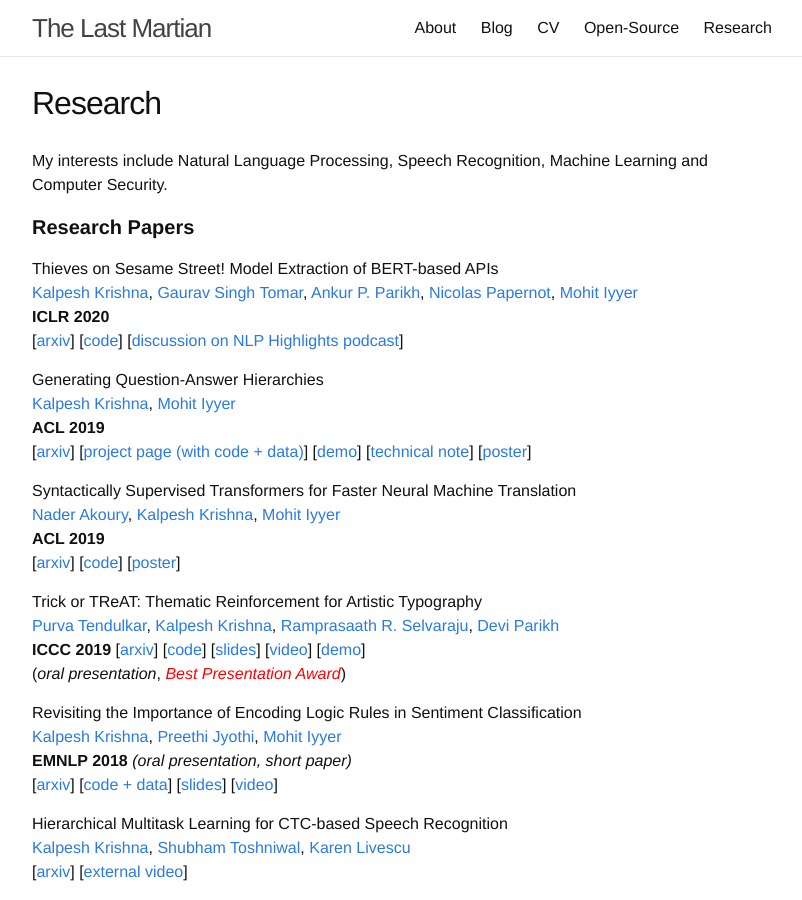
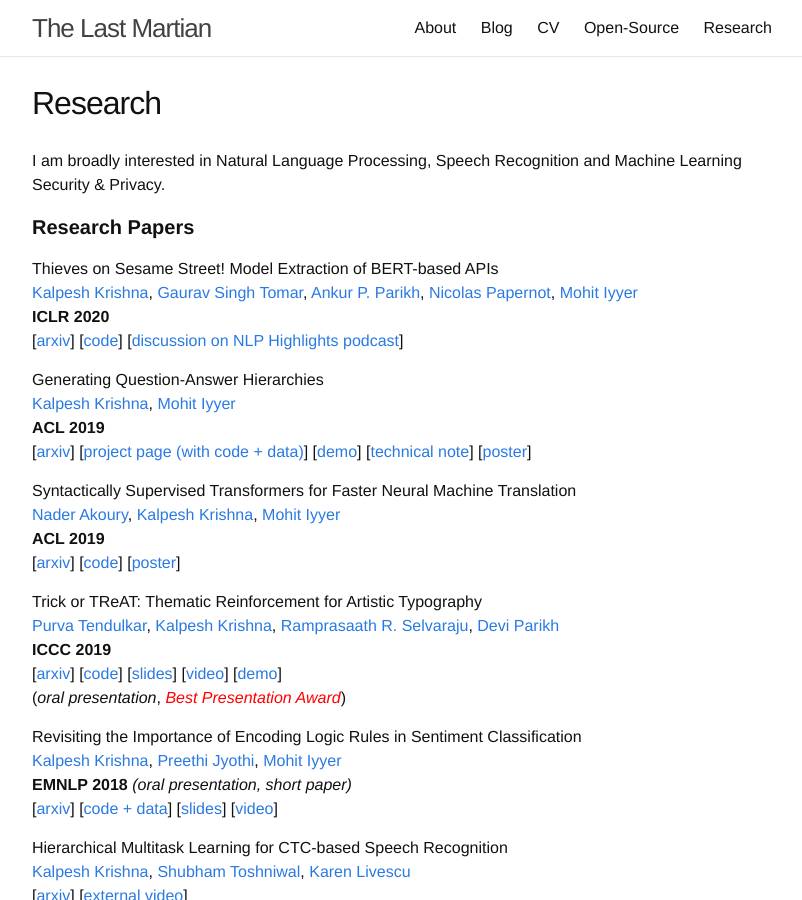
Before and after one commit to martiansideofthemoon/martiansideofthemoon.github.io, a Jekyll site: the page built from _pages/research.md, in a window 1280 px wide and 900 px high. Shown: the whole window, without its empty margins (238-1040 px from the left). Built offline with Jekyll 4.4.1, drawn with Linux system fonts in a browser that asks for light colours; comment, search, counter and statistics services are not loaded.

Commit message:
cv update

```diff
--- a/_pages/research.md
+++ b/_pages/research.md
@@ -3,7 +3,7 @@ layout: page
 title: Research
 permalink: /research/
 ---
-My interests include Natural Language Processing, Speech Recognition, Machine Learning and Computer Security.
+I am broadly interested in Natural Language Processing, Speech Recognition and Machine Learning Security & Privacy.
 
 #### **Research Papers**
 
```
Also changed, not shown: 1 other file.
